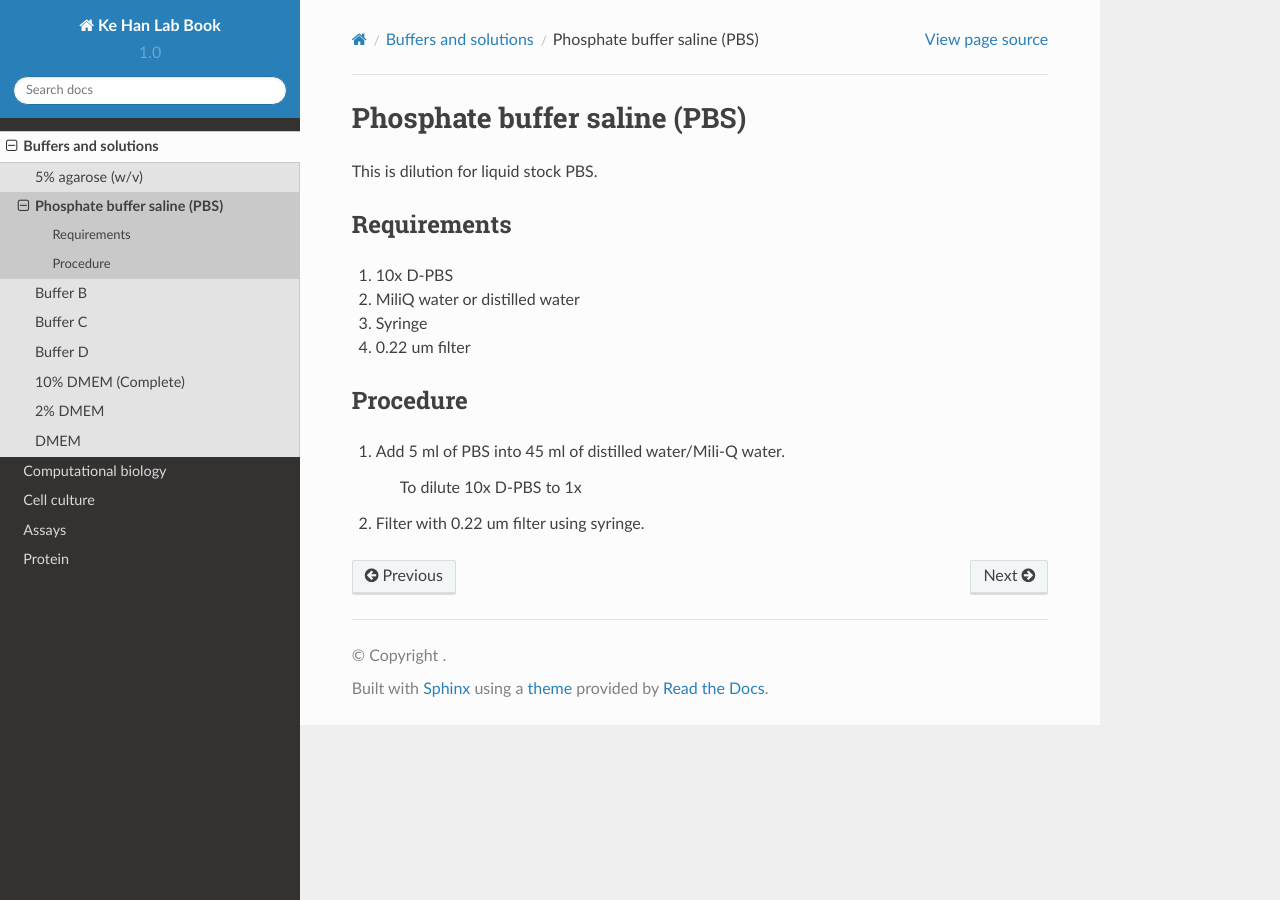
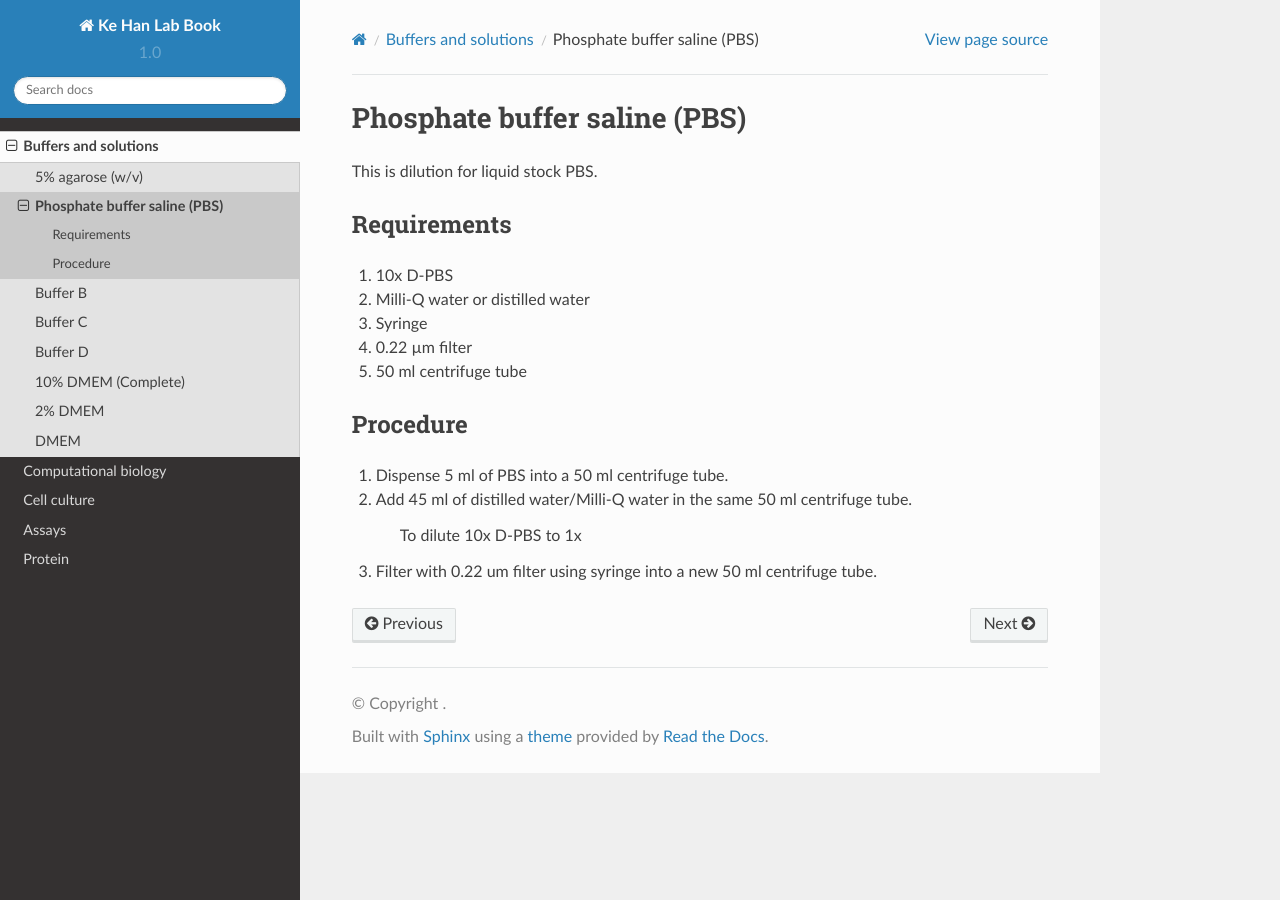
Before and after one commit to kehantan/labbook, a Sphinx documentation site: the page built from docs/buffers_solutions/phosphate_buffer_saline.rst, in a window 1280 px wide. Built offline with Sphinx 7.4.7 and the Read the Docs theme 2.0.0, drawn with Linux system fonts in a browser that asks for light colours.

Commit message:
Update phosphate_buffer_saline.rst

```diff
--- a/docs/buffers_solutions/phosphate_buffer_saline.rst
+++ b/docs/buffers_solutions/phosphate_buffer_saline.rst
@@ -6,14 +6,16 @@
 Requirements
 ------------
 #. 10x D-PBS
-#. MiliQ water or distilled water
+#. Milli-Q water or distilled water
 #. Syringe
-#. 0.22 um filter
+#. 0.22 µm filter
+#. 50 ml centrifuge tube
 
 Procedure
 ---------
-#. Add 5 ml of PBS into 45 ml of distilled water/Mili-Q water.
+#. Dispense 5 ml of PBS into a 50 ml centrifuge tube.
+#. Add 45 ml of distilled water/Milli-Q water in the same 50 ml centrifuge tube.
 
     To dilute 10x D-PBS to 1x
 
-#. Filter with 0.22 um filter using syringe.
+#. Filter with 0.22 um filter using syringe into a new 50 ml centrifuge tube.
```
